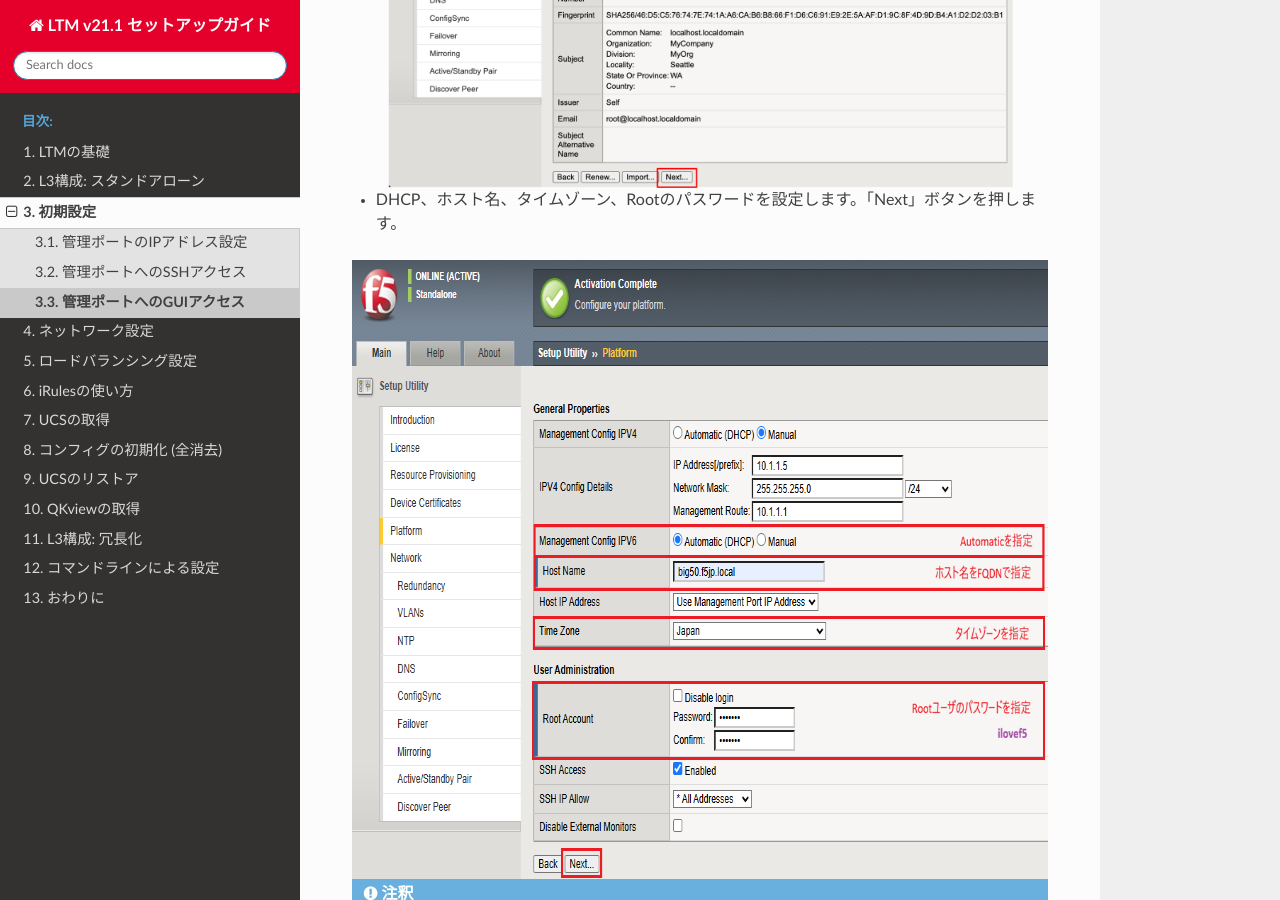
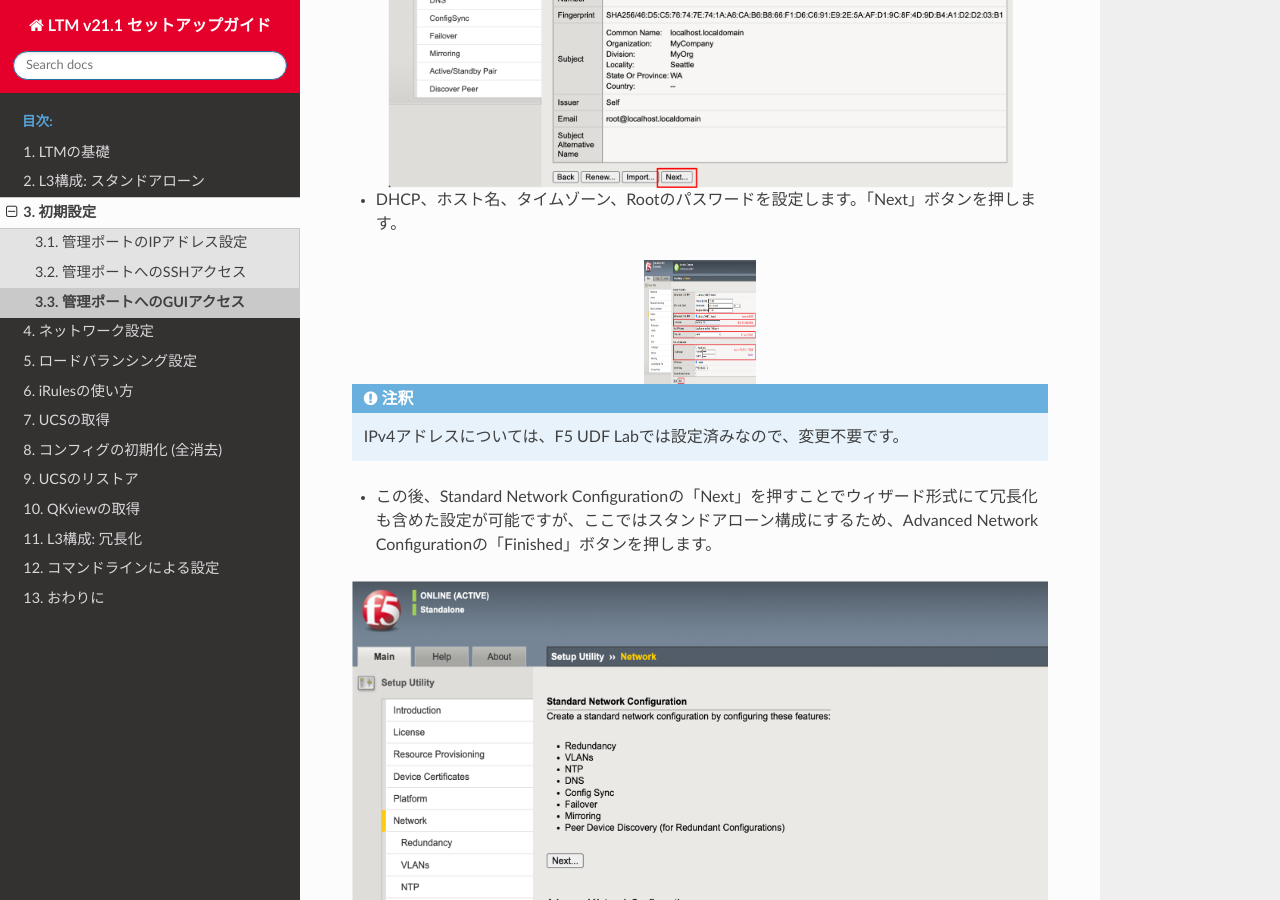
Before and after one commit to BeF5/f5j-easy-setup-ltm-21, a Sphinx documentation site: the page built from docs/content03/module03/module03.rst, in a window 1280 px wide and 900 px high, scrolled down 4518 px. Built offline with Sphinx 7.4.7 and the Read the Docs theme 3.1.0, drawn with Linux system fonts in a browser that asks for light colours.

Commit message:
横幅を調整

```diff
--- a/docs/content03/module03/module03.rst
+++ b/docs/content03/module03/module03.rst
@@ -70,7 +70,8 @@
 - DHCP、ホスト名、タイムゾーン、Rootのパスワードを設定します。「Next」ボタンを押します。
 
 .. figure:: images/mod3-3-10.png
-   :scale: 100%
+   :scale: 20%
+   :width: 80%
    :align: center
 
 .. note::
```
